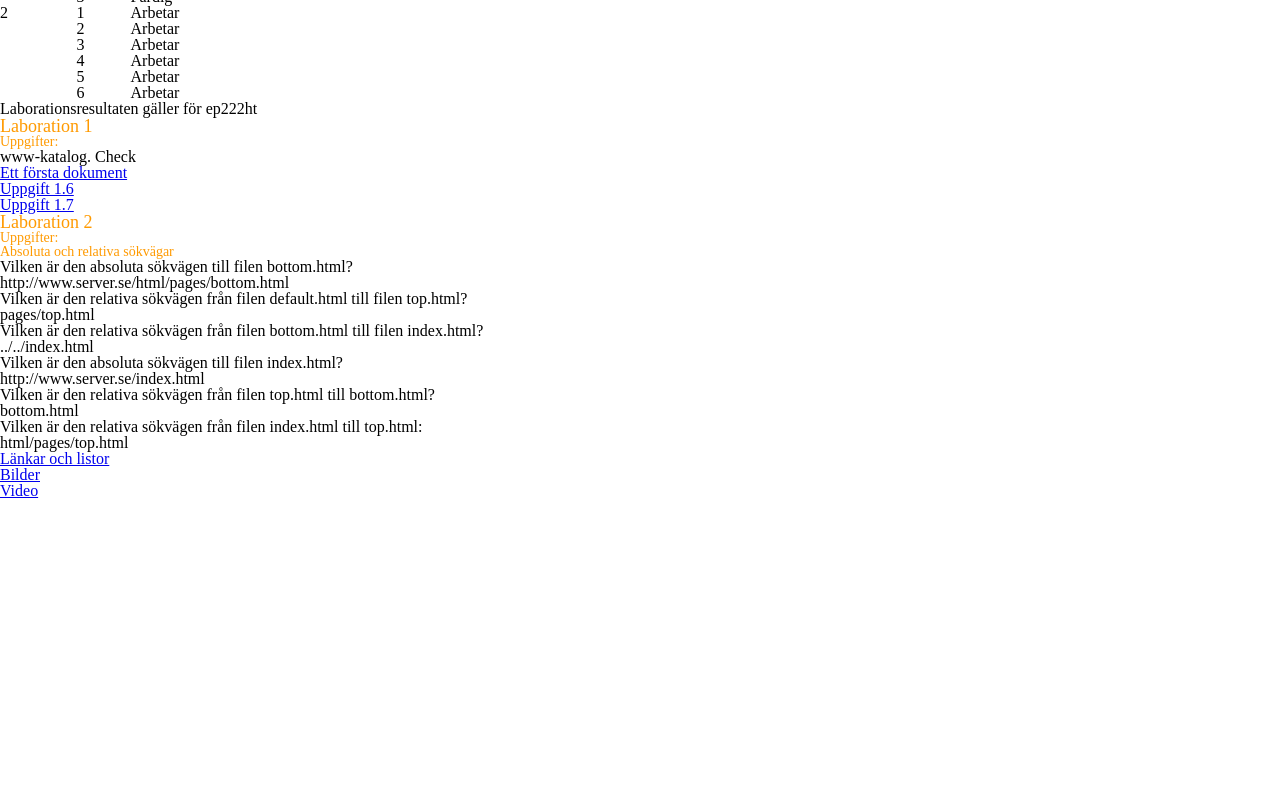
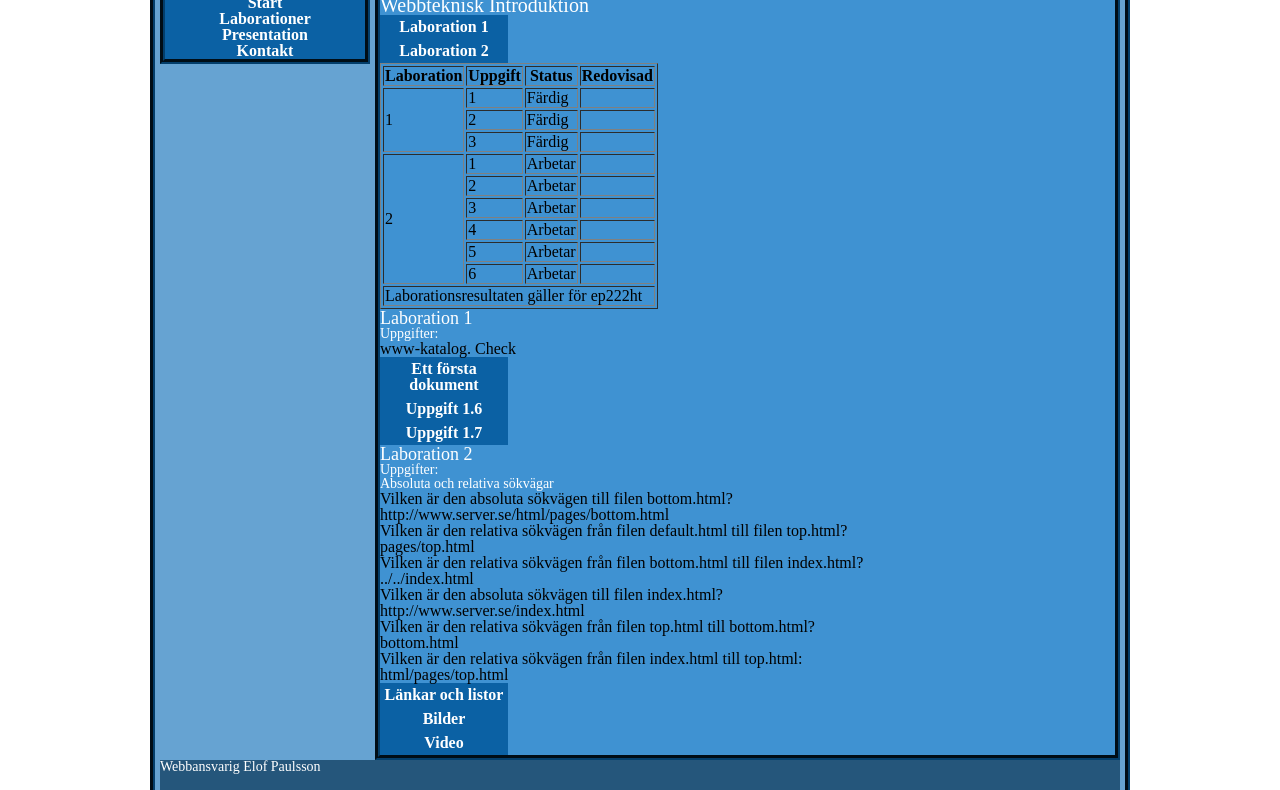
Before and after one commit to ep222ht/1ik415-laborationer, a plain HTML site: page Pages/laborationer.html in a window 1280 px wide. Shown: the part 199-989 px from the top of the page. Before the commit the page ends 800 px from the top, so only its background shows below. Drawn offline with Linux system fonts and the light colour scheme.

Commit message:
uppgift 2.5

```diff
--- a/Css/pics/style.css
+++ b/Css/pics/style.css
@@ -11,7 +11,7 @@ small, strike, strong, sub, sup, tt, var,
 b, u, i, center,
 dl, dt, dd, ol, ul, li,
 fieldset, form, label, legend,
-table, caption, tbody, tfoot, thead, tr, th, td,
+caption,
 article, aside, canvas, details, embed,
 figure, figcaption, footer, header, hgroup,
 menu, nav, output, ruby, section, summary,
@@ -45,10 +45,7 @@ q:before, q:after {
 	content: '';
 	content: none;
 }
-table {
-	border-collapse: collapse;
-	border-spacing: 0;
-}
+
 
 #container{
     border-style:groove;
@@ -101,32 +98,36 @@ background-color:#25567B;
     border-width:5px;
     border-color:#033E6B;
     margin:0px;
+    padding:0px;
     background-color:#0B61A4;
     float:left;
+
     display:block;
+    font-weight:bold;
+
 
 }
 h1 {
     font:Arial;
     font-size:24px;
-    color:#FF9A00;
+    color:#FFFFFF;
 
 }
 h2 {
     font:Arial;
-    color:#FF9A00;
+    color:#FFFFFF;
     font-size:20px;
 }
 h3 {
     font:Arial;
     font-size:18px;
-    color:#FF9A00;
+    color:#FFFFFF;
 
 }
 p{
     font:Arial;
     font-size:14px;
-    color:#FF9A00;
+    color:#FFFFFF;
 }
 article{
     width:500px;
@@ -136,3 +137,34 @@ article{
     padding:5px;
     margin:5px;
 }
+.active{
+    background-color:#A66400;
+}
+#navigation ul li a{
+    display:block;
+    width:200px;
+    border-style:solid;
+    border-width:2;
+    list-style-type:none;
+    margin:0;
+    padding:0;
+    text-align:center;
+
+}
+a:link,a:visited{
+    display:block;
+    font-weight:bold;
+    color:#FFFFFF;
+    background-color:#0B61A4;
+    width:120px;
+    text-align:center;
+    padding:4px;
+    text-decoration:none;
+
+}
+a:hover{
+    background-color:#25567B;
+}
+thead tfoot tr th td{
+
+}
--- a/Pages/laborationer.html
+++ b/Pages/laborationer.html
@@ -8,15 +8,21 @@
 
     <body>
 
-    <h1>Mina Laborationer</h1>
+    <div id="container">
+    <div id="header">
+        <img src="../Pics/logotyp2.png" alt="logoindex1" />
+    </div>
 
-            <!--Menyn för länkarna te de andra sidorna-->
+        <div id="navigation">
         <ul id="meny">
-            <li><a href="../index.html">Start</a></li>
-            <li><a href="laborationer.html">Laborationer</a></li>
+        <li><a href="../index.html">Start</a></li>
+            <li><a href="laborationer.html" class="active">Laborationer</a></li>
             <li><a href="Presentation.html">Presentation</a></li>
             <li><a href="kontakt.html">Kontakt</a></li>
+
         </ul>
+        </div>
+        <div id="context">
 
     <h2>Webbteknisk Introduktion</h2>
     <ul>
@@ -133,6 +139,11 @@
             <li><a href="../index.html#vector">Bilder</a></li>
             <li><a href="../index.html#videos">Video</a></li>
         </ol>
+        </div>
 
+        <div id="footer">
+            <p>Webbansvarig Elof Paulsson</p>
+        </div>
+        </div>
     </body>
 </html>
```
Also changed, not shown: Pages/Presentation.html (+16 -5 lines), Pages/kontakt.html (+11 -3 lines).
